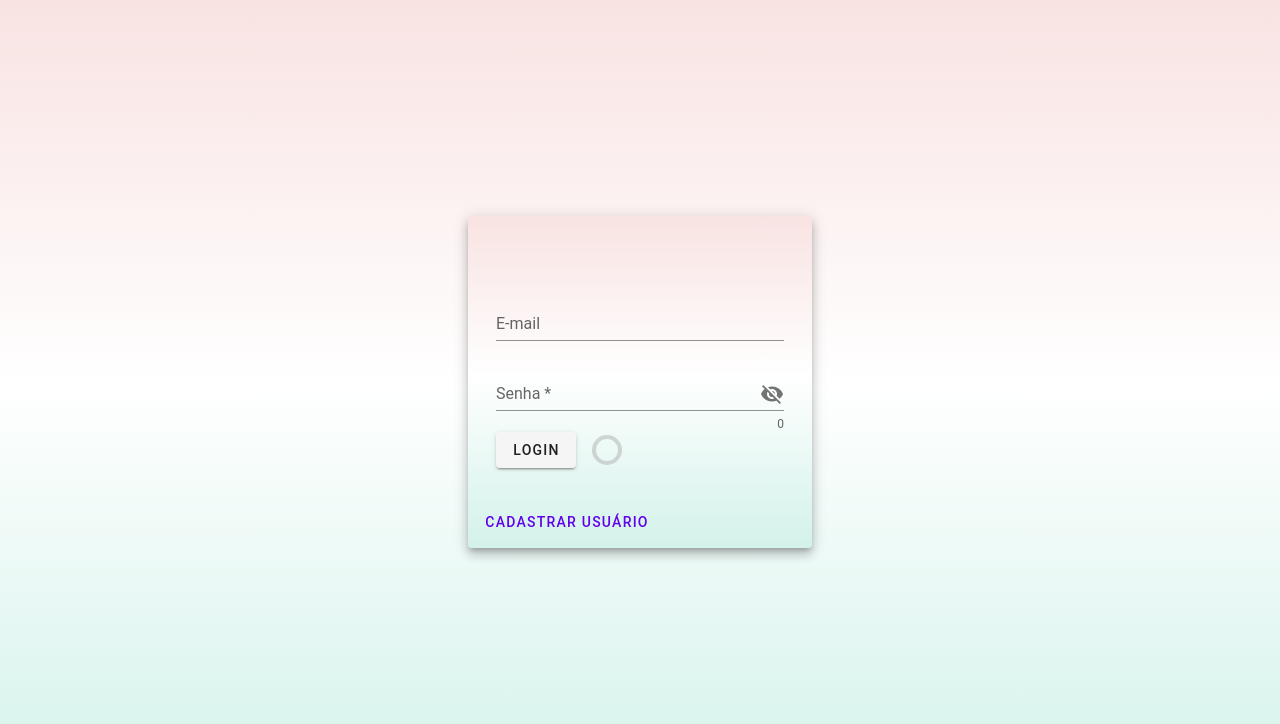
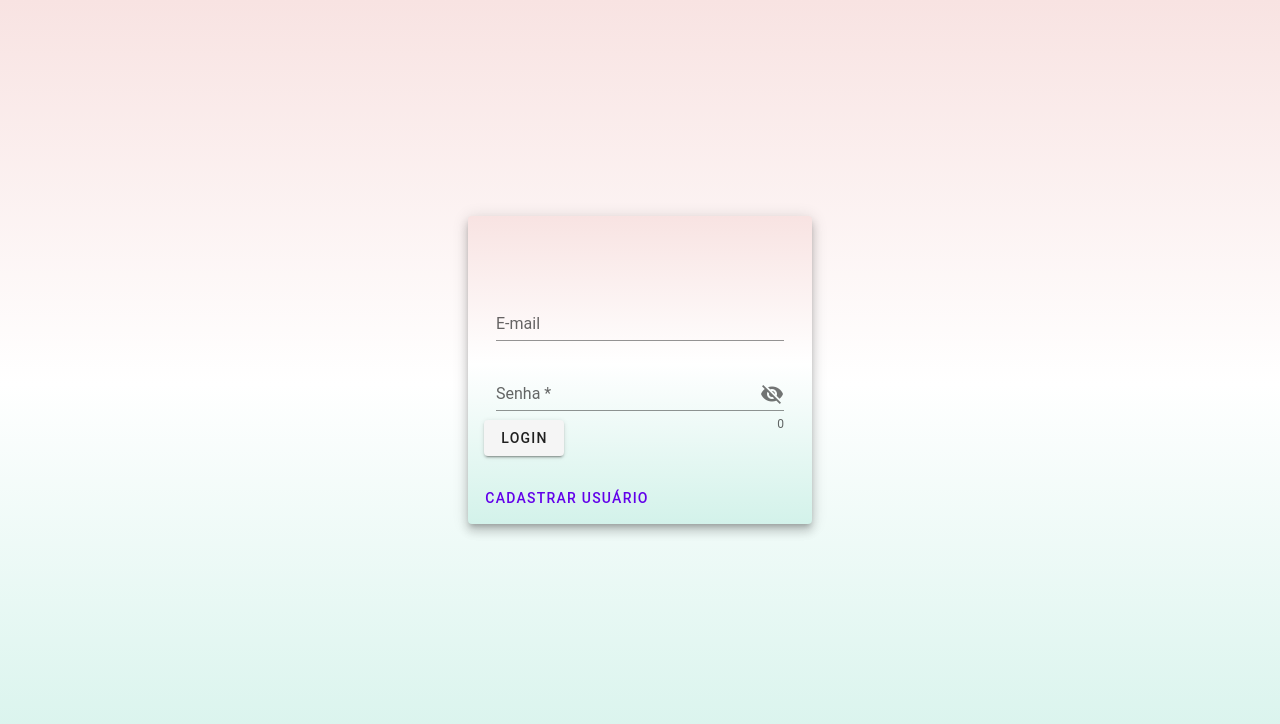
Before and after one commit to EuclidesXcode/front_reservation, a Vue app: page /login in a window 1280 px wide. Shown: the top 724 px of the page. Built offline with nearby package versions, Linux system fonts and the light colour scheme; the HTML template or start-up script is replaced by a standard one; what vuejs-jwt would draw is missing.

Commit message:
update login

```diff
--- a/src/components/Login/Login.vue
+++ b/src/components/Login/Login.vue
@@ -33,13 +33,16 @@
                 counter
                 @click:append="showPass = !showPass"
               ></v-text-field>
+              <v-row>
                 <v-btn class="mr-4" @click="hendleLogin()">Login</v-btn>
-
+                <v-spacer></v-spacer>
                 <v-progress-circular
+                  v-if="loading"
                   :size="30"
                   color="primary"
                   :indeterminate="laoding"
                 ></v-progress-circular>
+              </v-row>
             </v-col>
           </form>
         </v-card-text>
--- a/src/components/People/Clients.vue
+++ b/src/components/People/Clients.vue
@@ -31,7 +31,7 @@
         <v-card flat>
           <v-data-table
             :headers="headers"
-            :items="physicPerson"
+            :items="clients"
             sort-by="status"
             class="elevation-1"
           >
@@ -210,9 +210,11 @@ import { mapActions, mapGetters } from "vuex";
 
 export default {
   data: () => ({
+    search: '',
     msg: "",
     dialog: false,
     snackbar: false,
+    clients: [],
     headers: [
       { text: "Nome", value: "name" },
       { text: "Bebê", value: "babyName" },
@@ -252,9 +254,12 @@ export default {
         page: 1,
         noLimit: true,
       });
+      this.clients = this.dataTable;
+      console.log("datatable: ", this.dataTable);
     },
 
     async hendleSubmit() {
+      console.log("o que eu envio: ", this.newClient);
       await this.createClient(this.newClient);
       if (!this.error) {
         await this.initialize();
--- a/src/store/clients/actions.js
+++ b/src/store/clients/actions.js
@@ -5,6 +5,7 @@ export default {
         commit('CLEAR_ERROR');
         try{
             await api.post('/clients/createClient', payload);
+            console.log("payload : ", payload);
         }
         catch(error) {
             commit('SET_ERROR', error.response.data);
@@ -14,6 +15,7 @@ export default {
         commit('CLEAR_ERROR');
         try{
             const {data} = await api.post('/clients/get', payload);
+            console.log("data items: ", data)
             commit('SET_CLIENT', data.items);
         }
         catch(error) {
```
Also changed, not shown: src/assets/logo.jpeg (added). Lines whose indentation alone changed are shown as unchanged.
